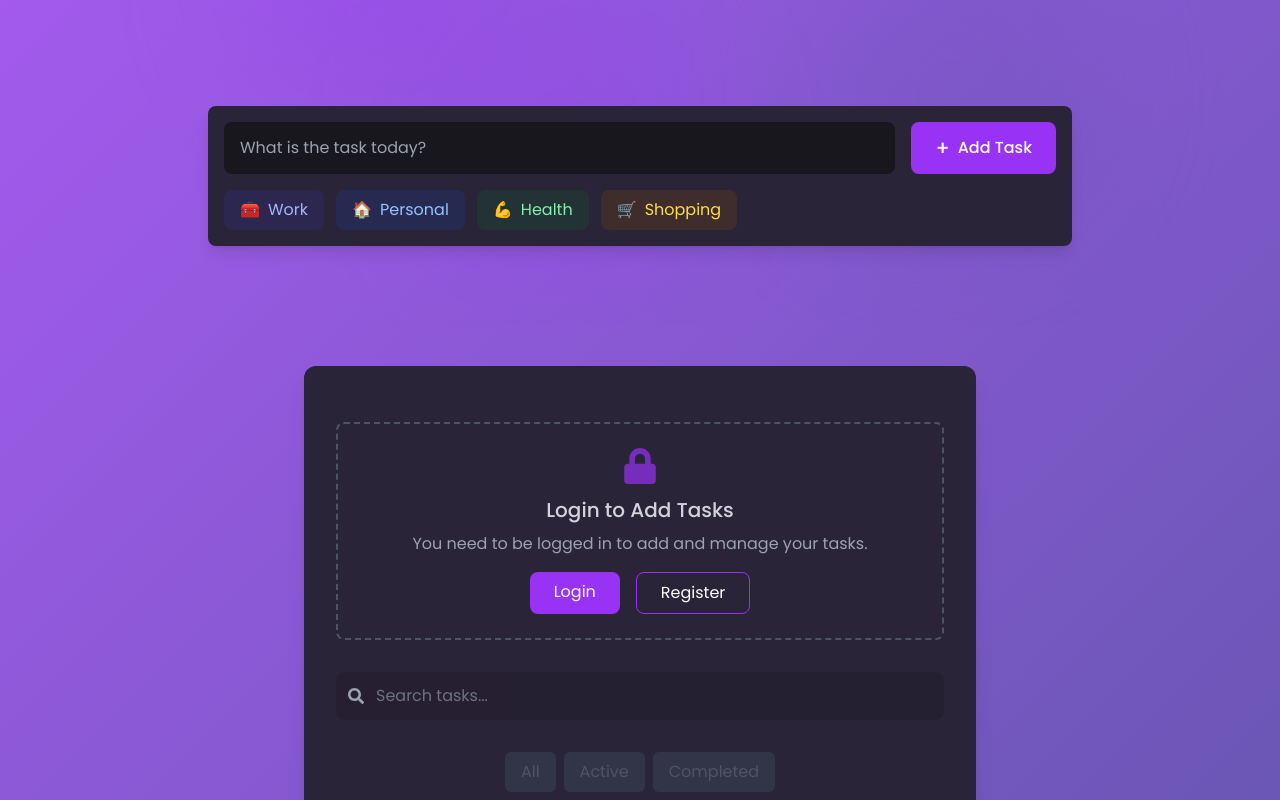
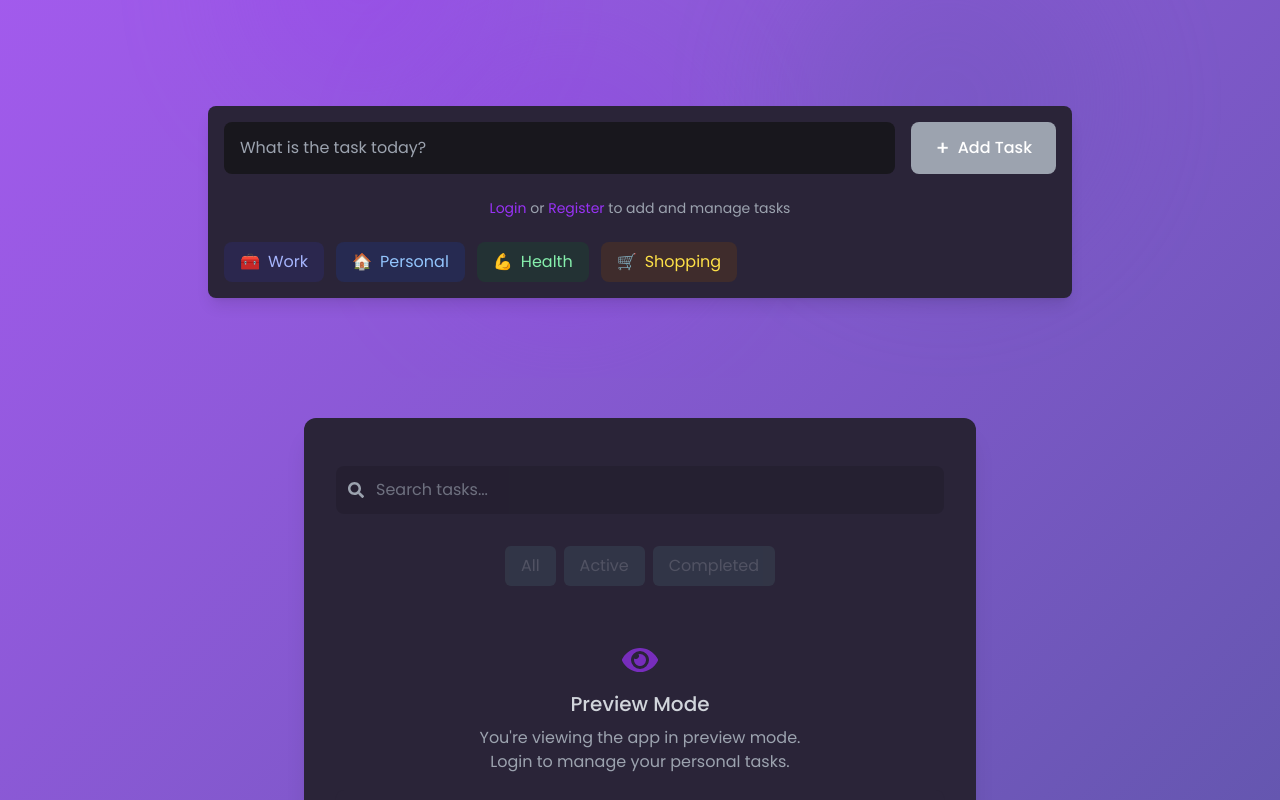
Before and after one commit to R-Tharanka/react-todo, a React (Create React App) app in the folder frontend/: page / in a window 1280 px wide. Shown: the part 360-1160 px from the top of the page. Built offline with nearby package versions, Linux system fonts and the light colour scheme.

Commit message:
feat: enhance Hero component with user authentication checks; remove TodoForm component to streamline task management interface

```diff
--- a/frontend/src/components/Hero.js
+++ b/frontend/src/components/Hero.js
@@ -1,5 +1,6 @@
 import React, { useContext, useEffect, useState, useRef } from 'react';
 import { motion } from 'framer-motion';
+import { Link } from 'react-router-dom';
 import { TodoContext } from '../context/TodoContext';
 import { AuthContext } from '../context/AuthContext';
 import { FaCheckCircle, FaHourglassHalf, FaCalendar, FaFlag } from 'react-icons/fa';
@@ -175,18 +176,27 @@ const Hero = () => {
                 value={newTaskText}
                 onChange={(e) => setNewTaskText(e.target.value)}
                 onKeyPress={handleKeyPress}
-                onFocus={() => setIsInputFocused(true)}
+                onFocus={() => user && setIsInputFocused(true)}
+                disabled={!user}
               />
               <button
-                className="bg-primary-purple hover:bg-primary-hover text-white font-medium py-3 px-6 rounded-lg flex items-center justify-center gap-2 transition-all"
-                onClick={handleAddTask}
+                className={`${user ? 'bg-primary-purple hover:bg-primary-hover' : 'bg-gray-400 cursor-not-allowed'} text-white font-medium py-3 px-6 rounded-lg flex items-center justify-center gap-2 transition-all`}
+                onClick={user ? handleAddTask : undefined}
+                disabled={!user}
               >
                 <span className="text-xl">+</span> Add Task
               </button>
             </div>
 
+            {/* Login/Register prompt for non-logged in users */}
+            {!user && (
+              <div className="text-center py-2 text-sm text-gray-600 dark:text-gray-400">
+                <Link to="/login" className="text-primary-purple hover:underline">Login</Link> or <Link to="/register" className="text-primary-purple hover:underline">Register</Link> to add and manage tasks
+              </div>
+            )}
+
             {/* Additional options that appear when input is focused or has text */}
-            {(isInputFocused || newTaskText.trim().length > 0) && (
+            {user && (isInputFocused || newTaskText.trim().length > 0) && (
               <div className="flex flex-col md:flex-row items-center gap-4 py-2 animate-fadeIn">
                 {/* Due Date Selector */}
                 <div className="flex items-center w-full md:w-1/2 relative">
--- a/frontend/src/components/TodoForm.js
+++ /dev/null
@@ -1,59 +0,0 @@
-import React, { useState, useContext } from 'react';
-import { TodoContext } from '../context/TodoContext';
-import { AuthContext } from '../context/AuthContext';
-import { FaPlus, FaLock } from 'react-icons/fa';
-import { Link } from 'react-router-dom';
-
-const TodoForm = () => {
-  const [inputText, setInputText] = useState('');
-  const { addTask, error } = useContext(TodoContext);
-  const { user } = useContext(AuthContext);
-
-  const handleSubmit = (e) => {
-    e.preventDefault();
-    if (inputText.trim() && user) {
-      addTask(inputText);
-      setInputText('');
-    }
-  };
-
-  if (!user) {
-    return (
-      <div className="mt-6 border-2 border-dashed border-gray-300 dark:border-gray-600 rounded-lg p-6 text-center">
-        <FaLock className="mx-auto text-4xl mb-3 text-primary-purple opacity-70" />
-        <h3 className="text-xl font-medium text-gray-700 dark:text-gray-300 mb-2">Login to Add Tasks</h3>
-        <p className="text-gray-600 dark:text-gray-400 mb-4">You need to be logged in to add and manage your tasks.</p>
-        <div className="flex justify-center space-x-4">
-          <Link to="/login" className="px-6 py-2 bg-primary-purple hover:bg-primary-hover text-white rounded-lg transition-colors">
-            Login
-          </Link>
-          <Link to="/register" className="px-6 py-2 border border-primary-purple text-primary-purple dark:text-white hover:bg-primary-purple hover:text-white rounded-lg transition-colors">
-            Register
-          </Link>
-        </div>
-      </div>
-    );
-  }
-
-  return (
-    <form className="mt-6 flex" onSubmit={handleSubmit}>
-      <input
-        type="text"
-        value={inputText}
-        onChange={(e) => setInputText(e.target.value)}
-        placeholder="What is the task today?"
-        aria-label="Add a new task"
-        className="flex-grow px-4 py-3 rounded-l-lg border-0 bg-gray-100 dark:bg-dark-card text-gray-800 dark:text-white focus:ring-2 focus:ring-primary-purple focus:outline-none shadow-inner"
-      />
-      <button
-        type="submit"
-        aria-label="Add task"
-        className="btn-add-task px-6 py-3 rounded-r-lg flex items-center justify-center bg-primary-purple hover:bg-primary-hover text-white"
-      >
-        Add Task <FaPlus className="ml-2" />
-      </button>
-    </form>
-  );
-};
-
-export default TodoForm;
--- a/frontend/src/pages/HomePage.js
+++ b/frontend/src/pages/HomePage.js
@@ -1,6 +1,5 @@
 import React, { useContext } from 'react';
 import TodoList from '../components/TodoList';
-import TodoForm from '../components/TodoForm';
 import SearchBox from '../components/SearchBox';
 import FilterButtons from '../components/FilterButtons';
 import Hero from '../components/Hero';
@@ -14,9 +13,7 @@ const HomePage = () => {
     <div className="min-h-screen pt-16 pb-12">
       <Hero />
       <div className="max-w-2xl mx-auto bg-white dark:bg-card-bg rounded-xl shadow-xl p-6 md:p-8 mx-4">
-        <TodoForm />
-
-        <div className="mt-8">
+        <div className="mt-4">
           <SearchBox />
           <FilterButtons />
         </div>
```
